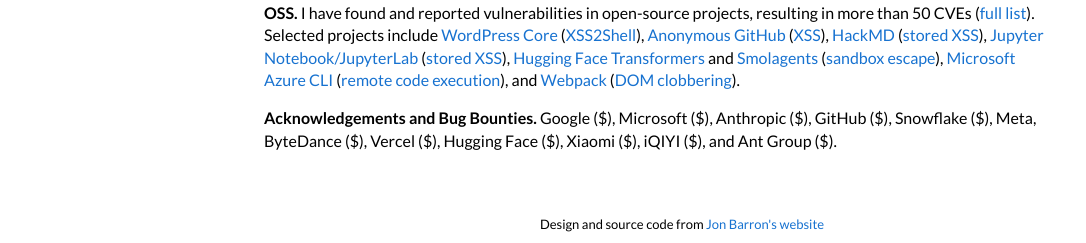
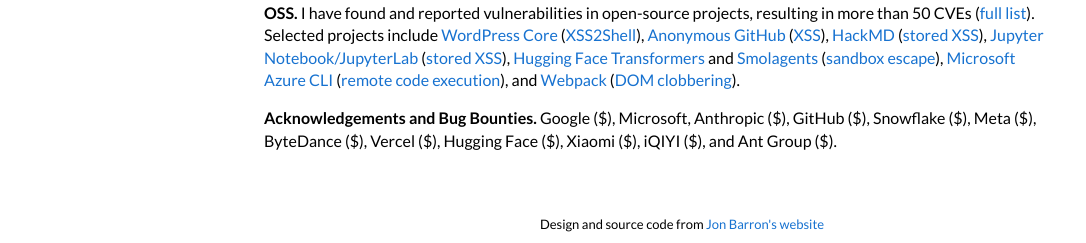
Before and after one commit to jackfromeast/jackfromeast.github.io, a Jekyll site: the page built from _posts/2026-09-17-Minnie.md, in a window 1280 px wide and 900 px high, scrolled down 4096 px. Shown: the part 654-897 px from the top of the window, without its empty margins (8-1094 px from the left). Built offline with Jekyll 4.4.1, drawn with Linux system fonts in a browser that asks for light colours; a style sheet for code colours, icons or effects is not loaded.

```diff
--- a/_layouts/default.html
+++ b/_layouts/default.html
@@ -496,7 +496,7 @@
                 (<a href="https://github.com/advisories/GHSA-4vvj-4cpr-p986">DOM clobbering</a>).
               </p>
               <p style="margin-right: 5%;">
-                <strong>Acknowledgements and Bug Bounties.</strong> Google ($), Microsoft ($), Anthropic ($), GitHub ($), Snowflake ($), Meta, ByteDance ($), Vercel ($), Hugging Face ($), Xiaomi ($), iQIYI ($), and Ant Group ($).
+                <strong>Acknowledgements and Bug Bounties.</strong> Google ($), Microsoft, Anthropic ($), GitHub ($), Snowflake ($), Meta ($), ByteDance ($), Vercel ($), Hugging Face ($), Xiaomi ($), iQIYI ($), and Ant Group ($).
               </p>
             </td>
           </tr>
```
